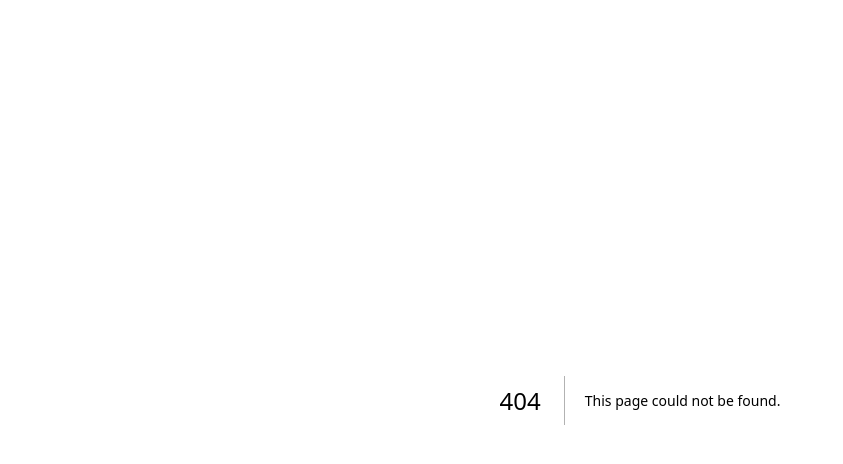
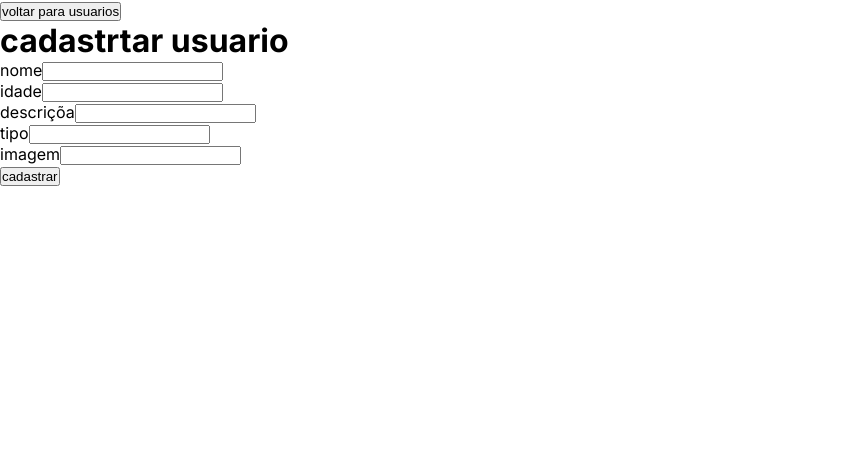
Before and after one commit to Liviadbelao/Front-MarioKart, a Next.js app: page /sobrenos/cadastro in a window 1280 px wide. Before the commit this address had no page. Shown: the top 464 px of the page, without its empty margins (0-843 px from the left). Built offline with nearby package versions, Linux system fonts and the light colour scheme; no server answers.

Commit message:
feat: subindo alterações

```diff
--- /dev/null
+++ b/app/sobrenos/cadastro/page.jsx
@@ -0,0 +1,133 @@
+"use client";
+import axios from "axios";
+import { useEffect, useState } from "react";
+import Link from "next/link";
+
+
+export default function Cadastro() {
+    const [nome, setNome] = useState("");
+    const [idade, setIdade] = useState("");
+    const [descricao, setDescricao] = useState("");
+    const [tipo, setTipo] = useState("");
+    const [imagem, setImagem] = useState("");
+    const [usuarios, setUsuarios] = useState([]);
+
+
+    const adicionar = async (e) => {
+        e.preventDefault();
+
+        try {
+            await axios.post("/api/usuarios", { nome, idade, descricao, tipo, imagem });
+            setNome("");
+            setIdade("");
+            setDescricao("");
+            setTipo("");
+            setImagem("");
+
+
+        } catch (error) {
+            console.error("Error submitting data:", error);
+        }
+    };
+
+    useEffect(() => {
+        async function buscarUsuarios() {
+            try {
+                const resposta = await axios.get("/api/usuarios");
+                setUsuarios(resposta.data);
+            } catch (error) {
+
+                console.error("Error fetching data:", error);
+
+            }
+        }
+        buscarUsuarios();
+
+
+    }, []);
+
+    return (
+
+        <div>
+            <div>
+
+                <Link href="/sobrenos" >
+
+                    <button>voltar para usuarios</button>
+                </Link>
+            </div>
+
+            <div>
+                <h1>cadastrtar usuario</h1>
+                <form onSubmit={adicionar}>
+                    <div>
+                        <label htmlFor="name"> nome</label>
+
+                        <input
+                            type="text"
+                            id="nome"
+                            value={nome}
+                            onChange={(e) => setNome(e.target.value)}
+                            required
+                        />
+                    </div>
+
+                    <div>
+                        <label htmlFor="idade"> idade</label>
+
+                        <input
+                            type="number"
+                            id="idade"
+                            value={idade}
+                            onChange={(e) => setIdade(e.target.value)}
+                            required
+                        />
+                    </div>
+                    <div>
+                        <label htmlFor="descricao"> descriçõa</label>
+
+                        <input
+                            type="text"
+                            id="descrição"
+                            value={descricao}
+                            onChange={(e) => setDescricao(e.target.value)}
+                            required
+                        />
+                    </div>
+                    <div>
+                        <label htmlFor="tipo"> tipo</label>
+
+                        <input
+                            type="text"
+                            id="tipo"
+                            value={tipo}
+                            onChange={(e) => setTipo(e.target.value)}
+                            required
+                        />
+                    </div>
+                    <div>
+                        <label htmlFor="imagem"> imagem</label>
+
+                        <input
+                            type="text"
+                            id="imagem"
+                            value={imagem}
+                            onChange={(e) => setImagem(e.target.value)}
+                            required
+                        />
+                    </div>
+
+
+
+                    <button type="enviar">
+                        cadastrar
+                    </button>
+                </form>
+            </div>
+        </div>
+    )
+
+
+
+
+}
--- a/app/sobrenos/page.jsx
+++ b/app/sobrenos/page.jsx
@@ -2,6 +2,7 @@
 import axios from "axios"
 import { useEffect, useState } from "react";
 import style from './page.module.css'
+
 
 export default function SobreNos() {
     const [usuarios, setUsuarios] = useState([]);
```
